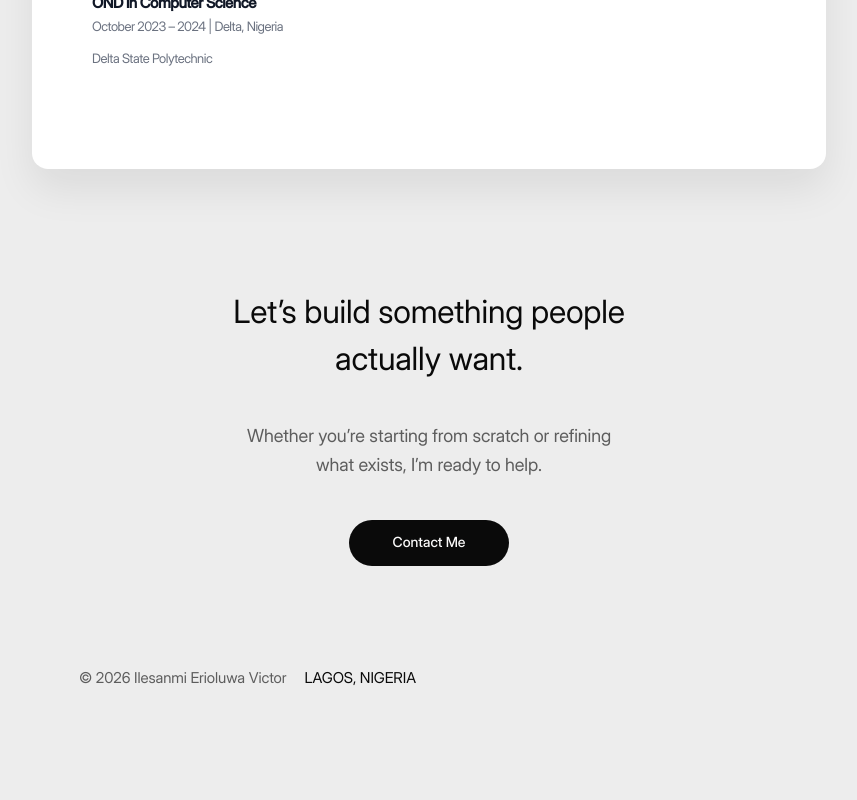
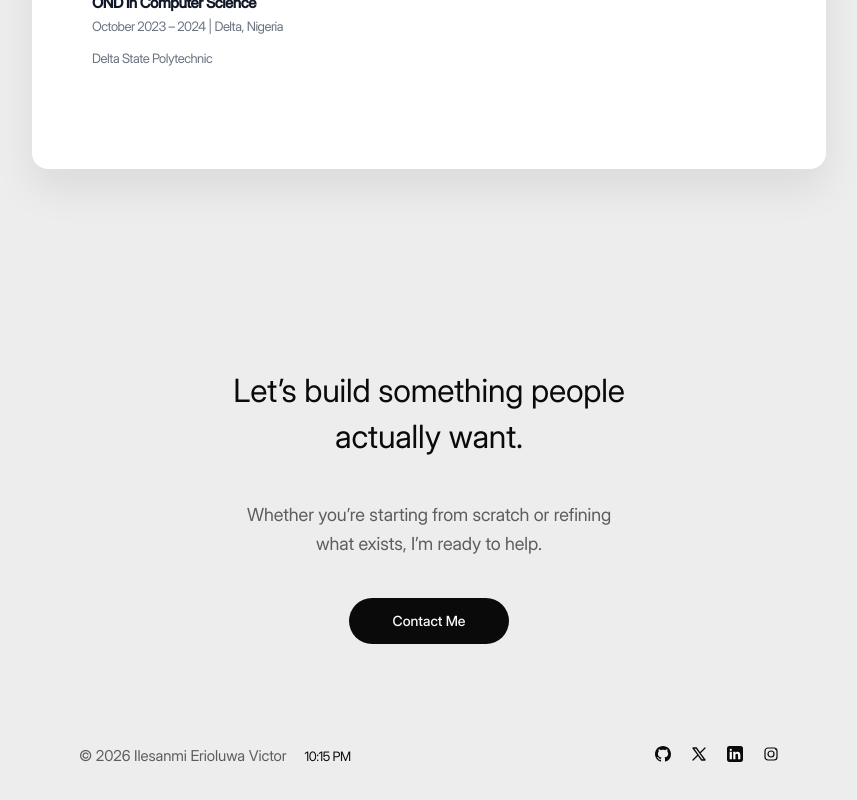
Before and after one commit to Ilesanmi-Erioluwa-Victor/portfolio, a Next.js app: page /resume in a window 1280 px wide. Shown: the part 2604-3404 px from the top of the page, without its empty margins (211-1068 px from the left). Built offline with nearby package versions, Linux system fonts and the light colour scheme.

Commit message:
refactor: replace inline resume footer with shared Footer component

```diff
--- a/pages/resume.jsx
+++ b/pages/resume.jsx
@@ -1,6 +1,6 @@
 import Link from "next/link";
 import Head from "next/head";
-import ContactButton from "../components/ContactButton";
+import Footer from "../components/Footer";
 
 export default function Resume() {
   return (
@@ -284,32 +284,3 @@ export default function Resume() {
     </>
   );
 }
-
-function Footer() {
-  return (
-    <div className="contact">
-      <div className="contact-card">
-        <h2 className="contact-title txt">
-          Let&rsquo;s build something people
-          <br />
-          actually want.
-        </h2>
-        <p className="contact-sub txt">
-          Whether you&rsquo;re starting from scratch or refining what exists,
-          I&rsquo;m ready to help.
-        </p>
-        <ContactButton variant="pill" className="cta">
-          <span className="txt">Contact Me</span>
-        </ContactButton>
-      </div>
-      <footer className="foot">
-        <div className="foot-row">
-          <p className="credit txt">
-            &copy; {new Date().getFullYear()} Ilesanmi Erioluwa Victor
-          </p>
-          <p className="clock txt">Lagos, Nigeria</p>
-        </div>
-      </footer>
-    </div>
-  );
-}
```
